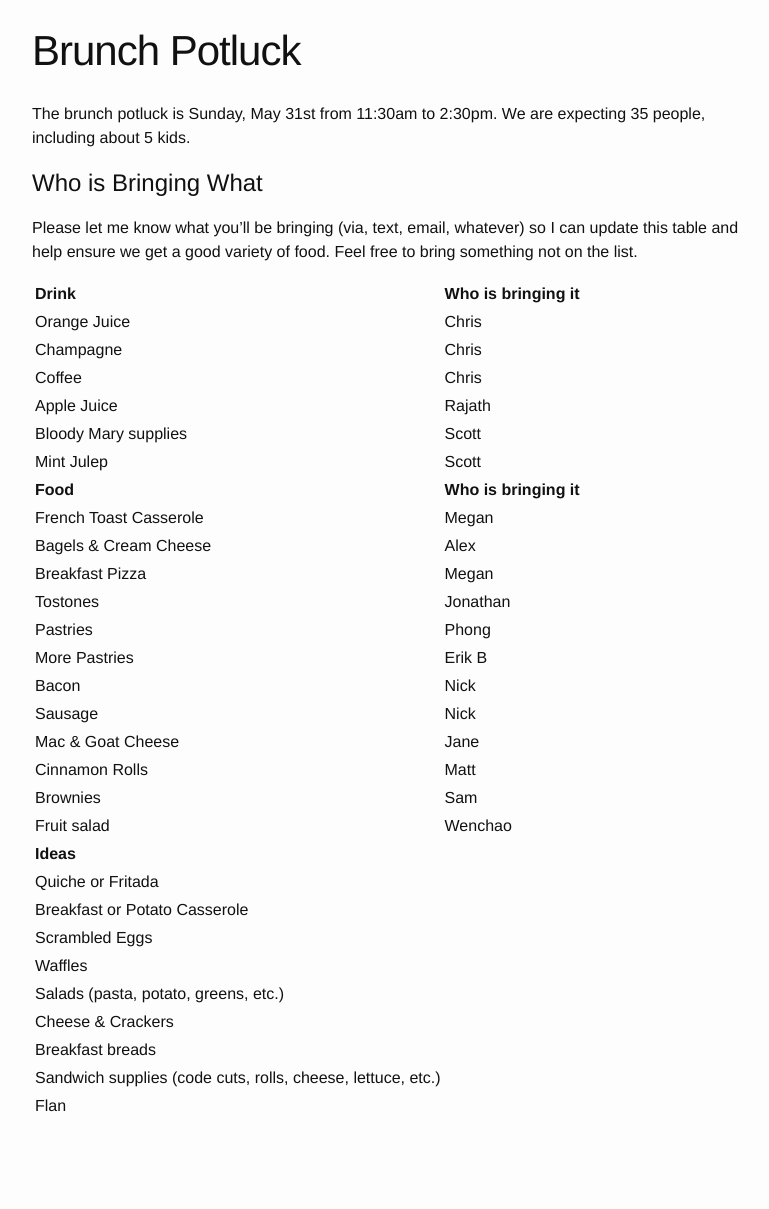
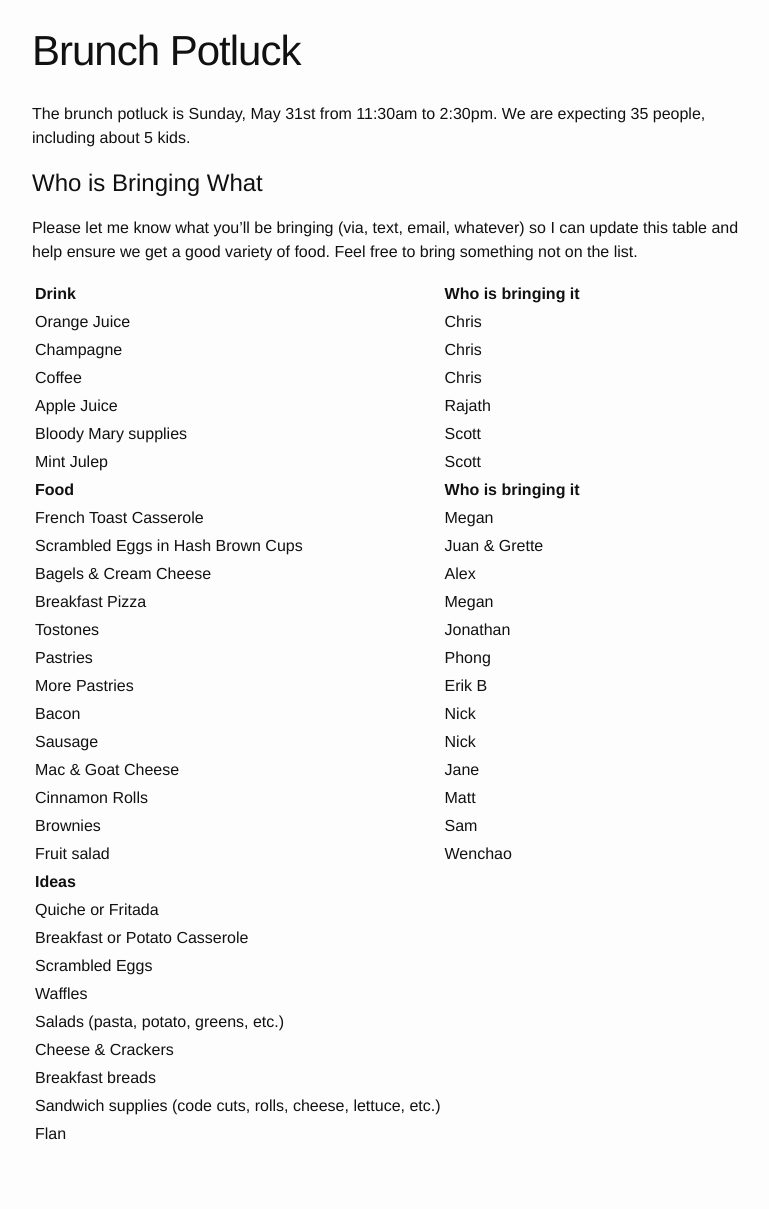
Before and after one commit to chlady/chlady.github.io, a Jekyll site: the page built from brunch.md, in a window 1280 px wide. Shown: the whole page, without its empty margins (238-1007 px from the left). Built offline with Jekyll 4.4.1, drawn with Linux system fonts in a browser that asks for light colours; before the commit the page ends 1181 px from its top, so only the background shows below that.

Commit message:
Adds Juan and Grette's contribution

```diff
--- a/brunch.md
+++ b/brunch.md
@@ -22,6 +22,7 @@ Please let me know what you'll be bringing (via, text, email, whatever) so I can
 |---
 | **Food** | **Who is bringing it**
 | French Toast Casserole | Megan
+| Scrambled Eggs in Hash Brown Cups | Juan & Grette
 | Bagels & Cream Cheese | Alex
 | Breakfast Pizza | Megan
 | Tostones | Jonathan
```
